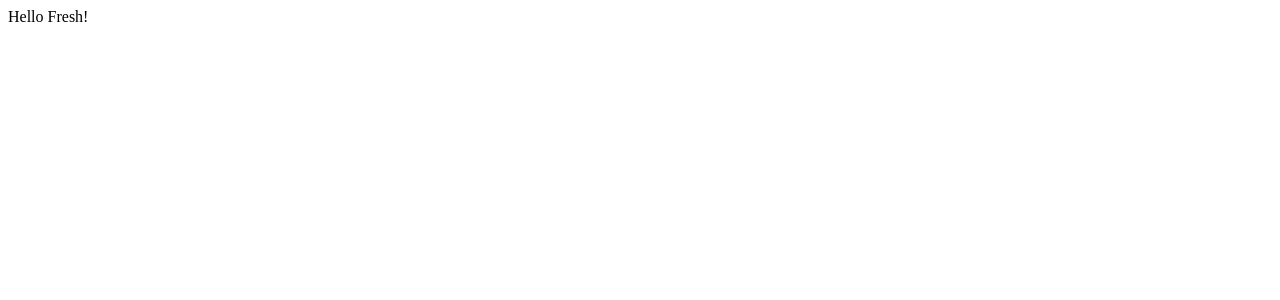
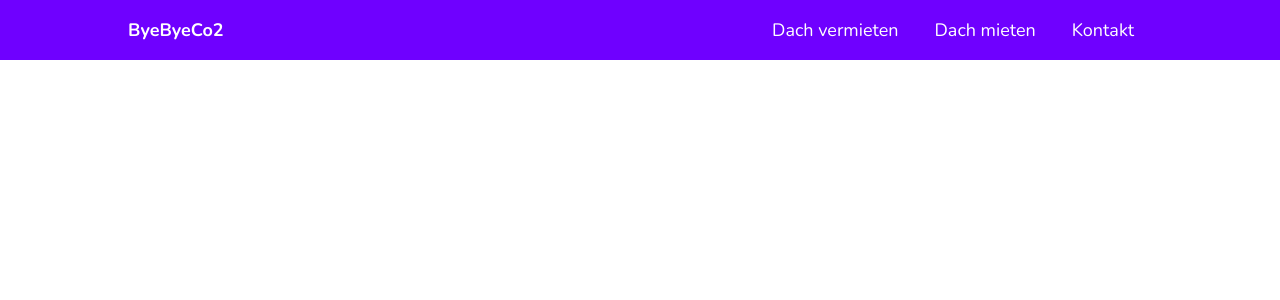
Before and after one commit to grgkro/Bye-Bye-Co2.de, an Angular app in the folder Frontend/webapp-co2/: page / in a window 1280 px wide. Shown: the top 300 px of the page. Built offline with nearby package versions, Linux system fonts and the light colour scheme.

Commit message:
feat: added navbar

```diff
--- a/Frontend/webapp-co2/src/app/app.component.html
+++ b/Frontend/webapp-co2/src/app/app.component.html
@@ -1,4 +1,16 @@
-Hello Fresh!
+<header>
+  <div class="container">
+    <a href="#" class="logo">ByeByeCo2</a>
+    <nav>
+      <ul>
+        <li><a href="#" routerLink="/">Dach vermieten</a></li>
+        <li><a href="#" routerLink="/">Dach mieten</a></li>
+        <li><a href="#" routerLink="/">Kontakt</a></li>
+      </ul>
+    </nav>
+  </div>
+</header>
 
-
-<router-outlet></router-outlet>
+<div class="container">
+  <router-outlet></router-outlet>
+</div>
--- a/Frontend/webapp-co2/src/styles.scss
+++ b/Frontend/webapp-co2/src/styles.scss
@@ -1 +1,49 @@
-/* You can add global styles to this file, and also import other style files */
+@import url('https://fonts.googleapis.com/css?family=Nunito:400,700&display=swap');
+
+$primary: rgb(111, 0, 255);
+
+body {
+    margin: 0;
+    font-family: 'Nunito', 'sans-serif';
+    font-size: 18px;
+}
+
+.container {
+    width: 80%;
+    margin: 0 auto;
+}
+
+header {
+    background: $primary;
+    padding: 1em 0;
+
+    a {
+        color: white;
+        text-decoration: none;
+    }
+    a.logo {
+        font-weight: bold;
+    }
+
+    nav {
+        float: right;
+
+        ul {
+            list-style-type: none;
+            margin: 0;
+            display: flex;
+
+            li a {
+                padding: 1em;
+
+                &:hover {
+                    background: darken($primary, 10%);
+                }
+            }
+        }
+    }
+}
+
+h1 {
+    margin-top: 2em;
+}
```
